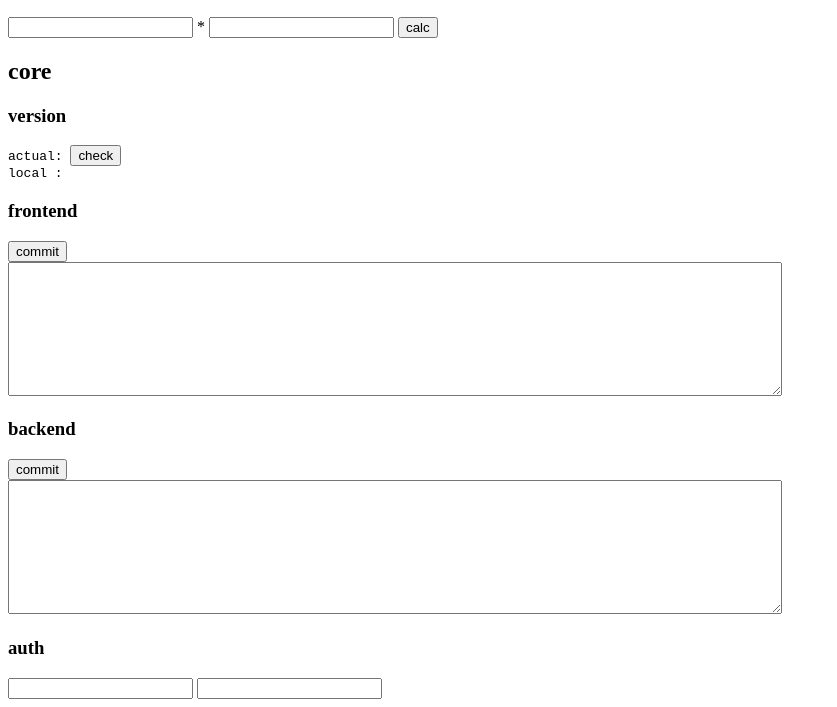
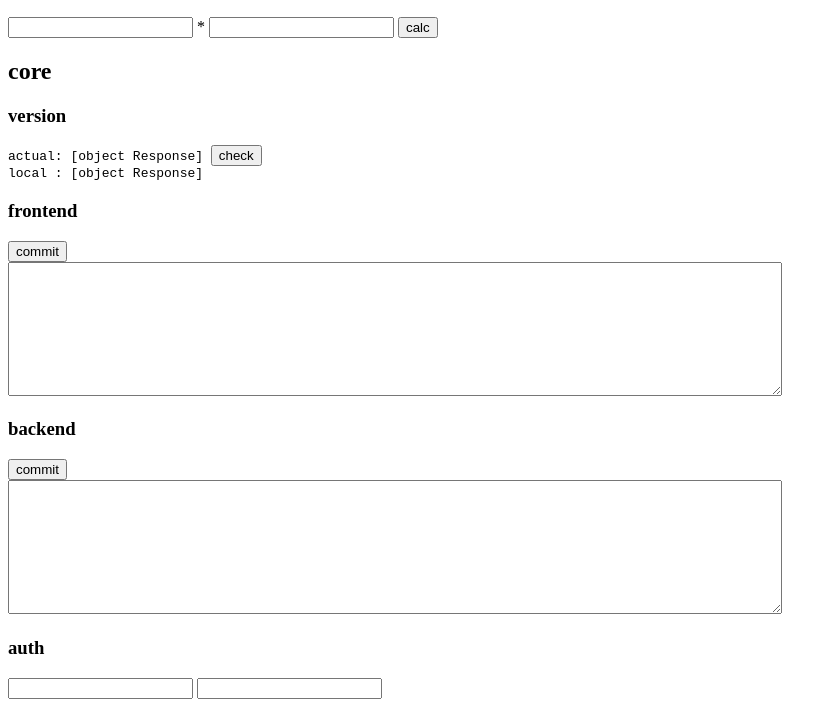
Before and after one commit to r0sa-bio-digital/knyte.network, a plain HTML site: page index.html in a window 1280 px wide. Both pictures are taken after a click on the button "check". Shown: the part 110-817 px from the top of the page, without its empty margins (0-837 px from the left). Drawn offline with Linux system fonts and the light colour scheme; no server answers.

Commit message:
async fixed

```diff
--- a/index.html
+++ b/index.html
@@ -97,7 +97,7 @@
       document.getElementById("a+b").textContent = parseFloat(a) * parseFloat(b);
     }
 
-    function onClickCheck()
+    async function onClickCheck()
     {
       const version = await fetch(location.href + "actual/commit/sha");
       document.getElementById("actualVersion").textContent = version;
```
